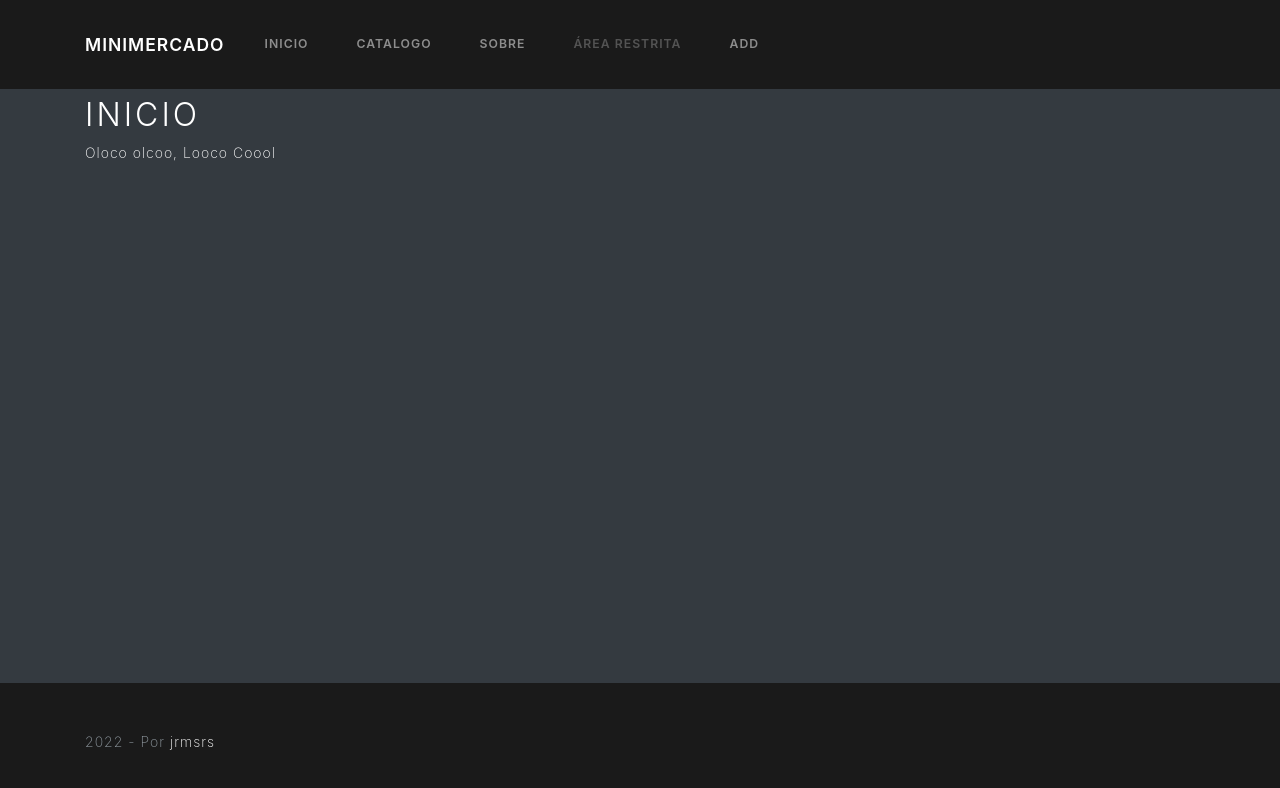
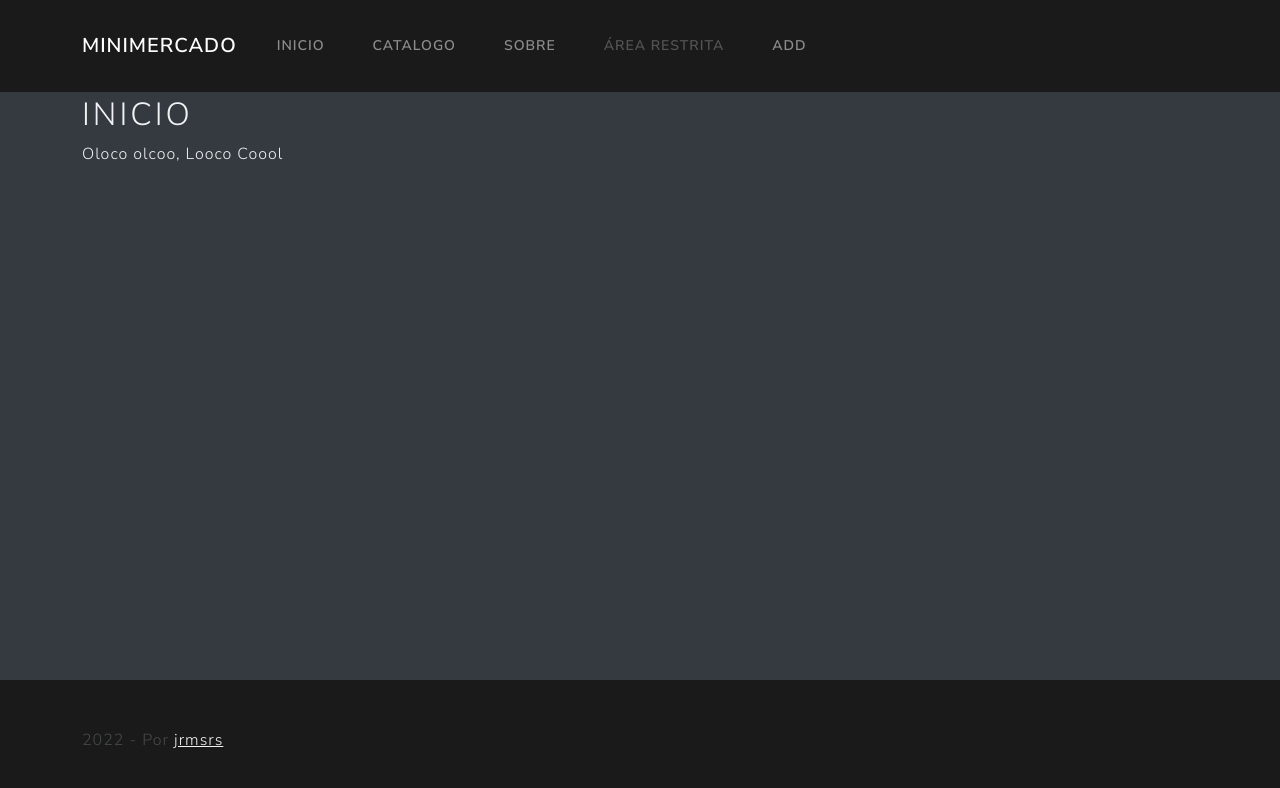
Before and after one commit to jrmsrs/minimercado, a React (Create React App) app in the folder frontend/: page / in a window 1280 px wide. Shown: the top 788 px of the page. Built offline with nearby package versions, Linux system fonts and the light colour scheme; no server answers.

Commit message:
[frontend] add bootswatch

```diff
--- a/frontend/package.json
+++ b/frontend/package.json
@@ -6,6 +6,7 @@
     "@testing-library/jest-dom": "^5.16.3",
     "@testing-library/react": "^12.1.4",
     "@testing-library/user-event": "^13.5.0",
+    "bootswatch": "^5.1.3",
     "formik": "^2.2.9",
     "react": "^18.0.0",
     "react-dom": "^18.0.0",
--- a/frontend/src/components/pages/catalog/CreateProductFormik.jsx
+++ b/frontend/src/components/pages/catalog/CreateProductFormik.jsx
@@ -96,7 +96,7 @@ function CreateProductFormik() {
                         <Field
                           readOnly={field.read_only}
                           disabled={field.read_only}
-                          className="form-control form-control-sm"
+                          className={field.type!=='field'?'form-control form-control-sm':'form-select form-select-sm'}
                           name={field.name}
                           id={field.name}
                           placeholder={field.type!=='field'?field.label:""}
--- a/frontend/src/index.css
+++ /dev/null
@@ -1,13 +0,0 @@
-body {
-  margin: 0;
-  font-family: -apple-system, BlinkMacSystemFont, 'Segoe UI', 'Roboto', 'Oxygen',
-    'Ubuntu', 'Cantarell', 'Fira Sans', 'Droid Sans', 'Helvetica Neue',
-    sans-serif;
-  -webkit-font-smoothing: antialiased;
-  -moz-osx-font-smoothing: grayscale;
-}
-
-code {
-  font-family: source-code-pro, Menlo, Monaco, Consolas, 'Courier New',
-    monospace;
-}
```
Also changed, not shown: frontend/src/index.js (+6 -6 lines), 1 other file (tests, documents, lock files or other folders).
